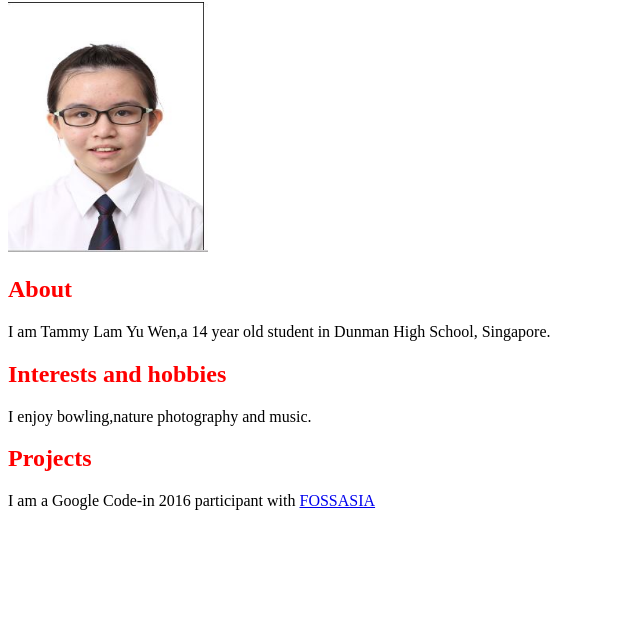
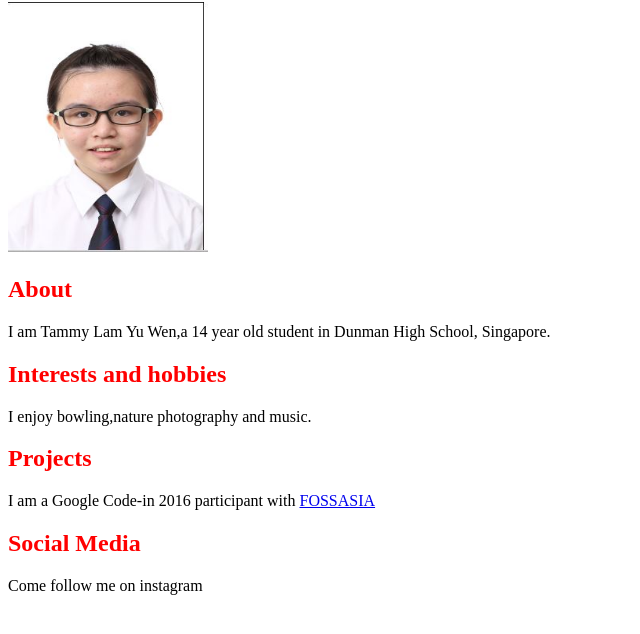
Before and after one commit to dhs17y2clamyuwentammy/dhs17y2clamyuwentammy.github.io, a plain HTML site: page index.html in a window 1280 px wide. Shown: the part 78-712 px from the top of the page, without its empty margins (0-640 px from the left). Drawn offline with Linux system fonts and the light colour scheme.

Commit message:
Update index.html

```diff
--- a/index.html
+++ b/index.html
@@ -13,6 +13,7 @@
     <p>I enjoy bowling,nature photography and music.</p>
     <h2>Projects</h2>
     <p> I am a Google Code-in 2016 participant with <a href="http://fossasia.org">FOSSASIA</a></p>
-
+    <h2>Social Media</h2>
+    <p>Come follow me on instagram
   </body>
 </html>
```
